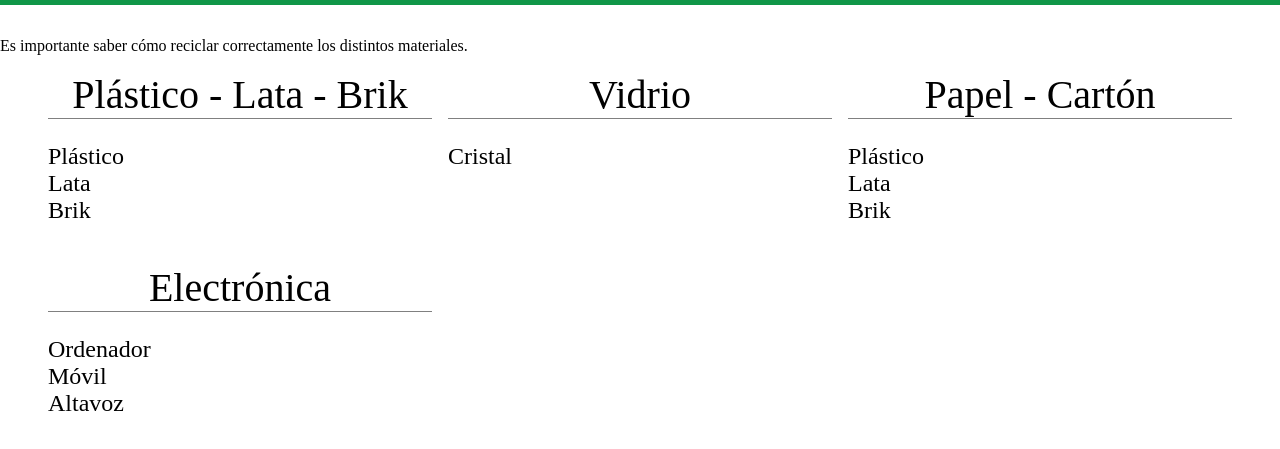
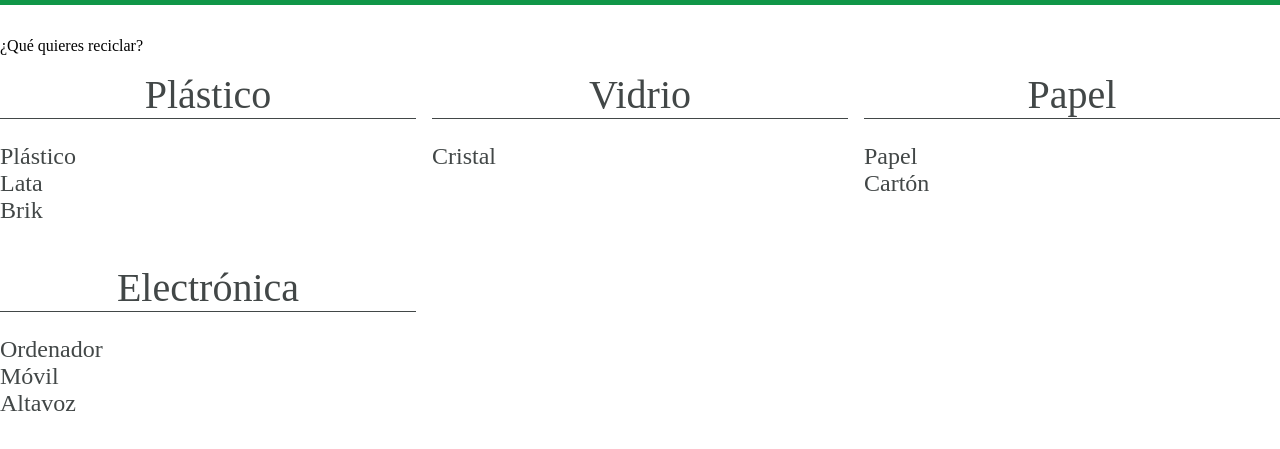
Before and after one commit to VargasAdrian/recycle_detector, a Gatsby site: page / in a window 1280 px wide. Shown: the part 55-504 px from the top of the page. Built offline with nearby package versions, Linux system fonts and the light colour scheme; Gatsby itself is replaced by a stand-in of ours.

Commit message:
Tested adding new pages and categories

```diff
--- a/src/components/categories_list.tsx
+++ b/src/components/categories_list.tsx
@@ -1,16 +1,16 @@
 import { PageProps } from 'gatsby'
-import React from 'react'
+import React, { MouseEventHandler } from 'react'
 import { ICategories } from '../models/interfaces'
 
 export default (props: DataProps) => {
     return (
         <div className='grid-container'>
-            {props.categories.map(c =>
-                <div>
+            {props.categories.map((c, i) =>
+                <div key={c + i.toString()}>
                     <div className='category-title'>{c.category}</div>
                     <ul className='category-list'>
-                        {c.metadata.map(m =>
-                            <li>{m}</li>
+                        {c.metadata.map((m, i) =>
+                            <li key={"category " + i.toString()} onClick={(event:React.MouseEvent<HTMLLIElement>) => {props.onItemSelected(m)}}>{m}</li>
                         )}
                     </ul>
                 </div>
@@ -20,5 +20,6 @@ export default (props: DataProps) => {
 }
 
 interface DataProps {
-    categories: ICategories[]
+    categories: ICategories[],
+    onItemSelected: (category:string) => void
 }
--- /dev/null
+++ b/src/content/cristal.json
@@ -0,0 +1,4 @@
+{
+    "title":"Vidrio",
+    "description":"Esto es una descripción"
+}
--- a/src/content/recycle-categories.json
+++ b/src/content/recycle-categories.json
@@ -1,6 +1,6 @@
 [
     {
-        "category":"Plástico - Lata - Brik",
+        "category":"Plástico",
         "metadata": [
             "Plástico",
             "Lata",
@@ -14,11 +14,10 @@
         ]
     },
     {
-        "category":"Papel - Cartón",
+        "category":"Papel",
         "metadata": [
-            "Plástico",
-            "Lata",
-            "Brik"
+            "Papel",
+            "Cartón"
         ]
     },
     {
--- a/src/pages/index.tsx
+++ b/src/pages/index.tsx
@@ -10,9 +10,13 @@ const IndexPage = () => {
       <title>Recycle detector</title>
       <Menu />
       <div>
-        <p>Es importante saber cómo reciclar correctamente los distintos materiales.</p>
+        <p>¿Qué quieres reciclar?</p>
       </div>
-      <CategoryList categories={categories} />
+      <CategoryList
+        categories={categories}
+        onItemSelected={(category:string) => {
+          console.log(category);
+        }}/>
 
 
     </main>
--- a/src/styles/styles.css
+++ b/src/styles/styles.css
@@ -5,6 +5,8 @@
     --font-small: 1rem;
     --font-medium: 1.5rem;
     --font-large: 2.5rem;
+    --font-color-gray: #424747;
+
 }
 
 html {
@@ -21,7 +23,7 @@ body {
 
 .grid-container {
     display: grid;
-    grid-template-columns: repeat(auto-fill, 30%);
+    grid-template-columns: repeat(3, 1fr);
     gap: 1rem;
     justify-content: center;
 }
@@ -67,20 +69,24 @@ body {
 }
 
 .category-title {
-    border-bottom: 1px solid gray;
+    border-bottom: 1px solid var(--font-color-gray);
     text-align: center;
     font-size: var(--font-large);
+    color: var(--font-color-gray);
 }
 
 .category-list {
     font-size: var(--font-medium);
+    color: var(--font-color-gray);
     list-style: none;
     padding: 0;
 }
 
 .category-list li:hover {
-    background-color: lightgray;
+    /* font-size: larger; */
     cursor: pointer;
+    transition: color 0.3s;
+    color: black;
 }
 
 .flex-container {
```
Also changed, not shown: src/pages/categories/[id].tsx (+26 -3 lines), src/pages/recycle_centers.tsx (added, +18 -0 lines).
